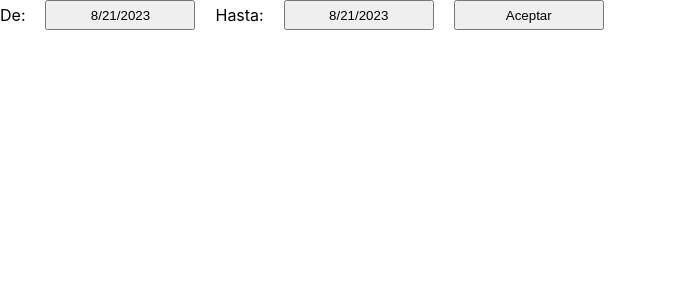
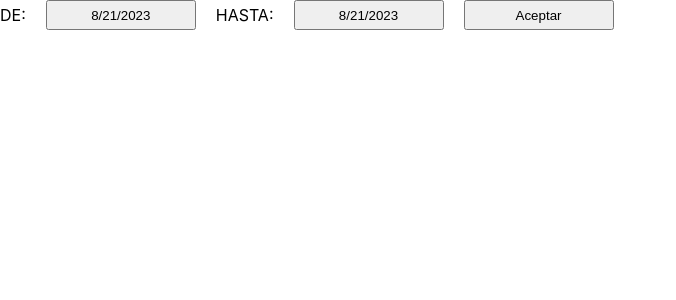
Before and after one commit to cris2804/ctic_proyecto, a React (Create React App) app: page /calidad-de-aire-puerta-3 in a window 1280 px wide. Shown: the top 300 px of the page, without its empty margins (0-676 px from the left). Built offline with nearby package versions, Linux system fonts and the light colour scheme.

Commit message:
Agregando rango

```diff
--- a/src/pages/CalidadAirePuerta3.js
+++ b/src/pages/CalidadAirePuerta3.js
@@ -31,7 +31,7 @@ export default function CalidadAirePuerta3(){
 
     return(
         <div className='container__rango__fechas__seleccionar'>
-            <div>De: </div>
+            <div>DE: </div>
             <div>
                 <button onClick={toggleCalendar1} className='container__btn__calendar'>
                     {date1.toLocaleDateString()}
@@ -43,7 +43,7 @@ export default function CalidadAirePuerta3(){
                 />
                 )}
             </div>
-            <div>Hasta: </div>
+            <div>HASTA: </div>
             <div>
                 <button onClick={toggleCalendar2} className='container__btn__calendar'>
                     {date2.toLocaleDateString()}
```
